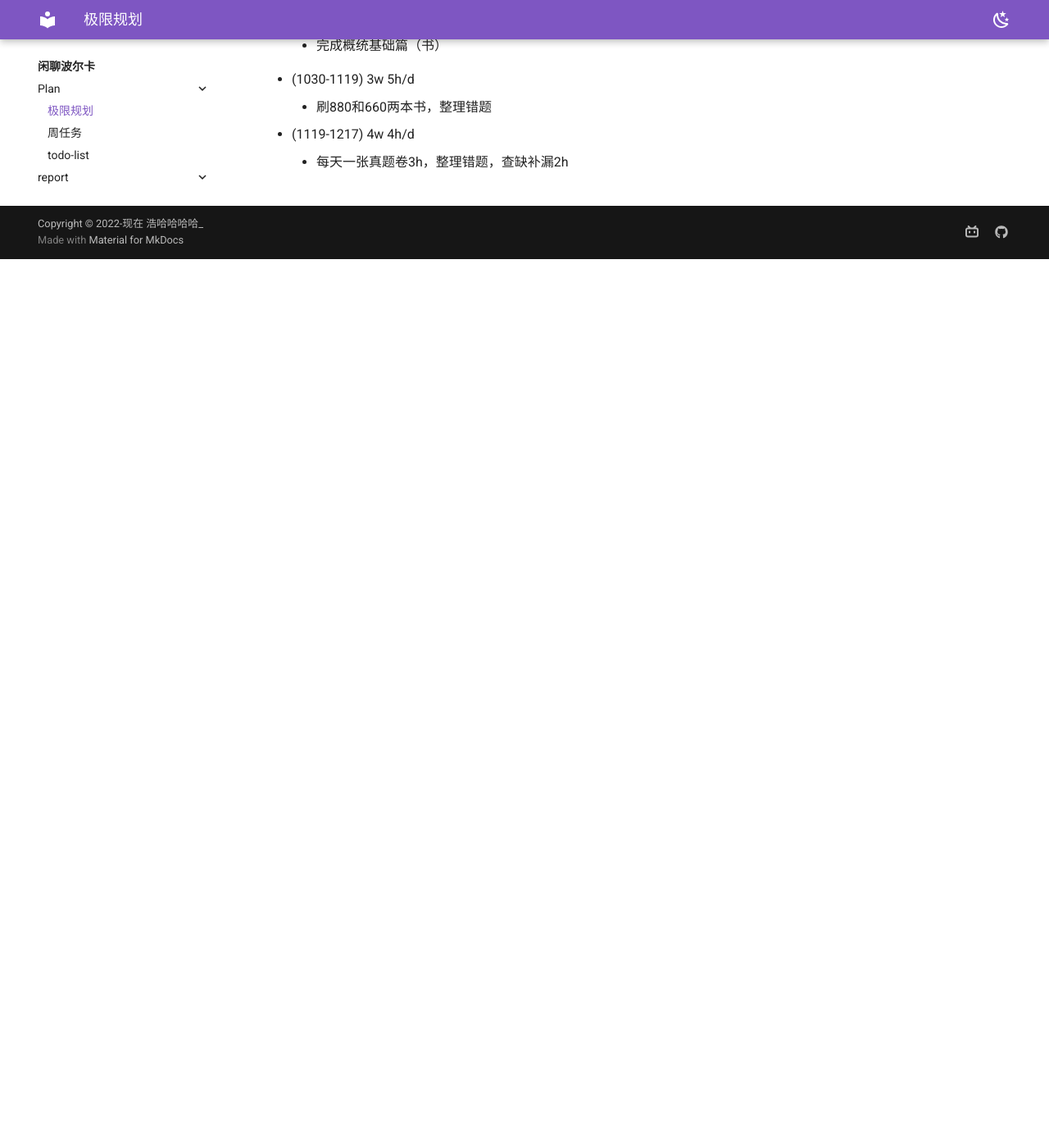
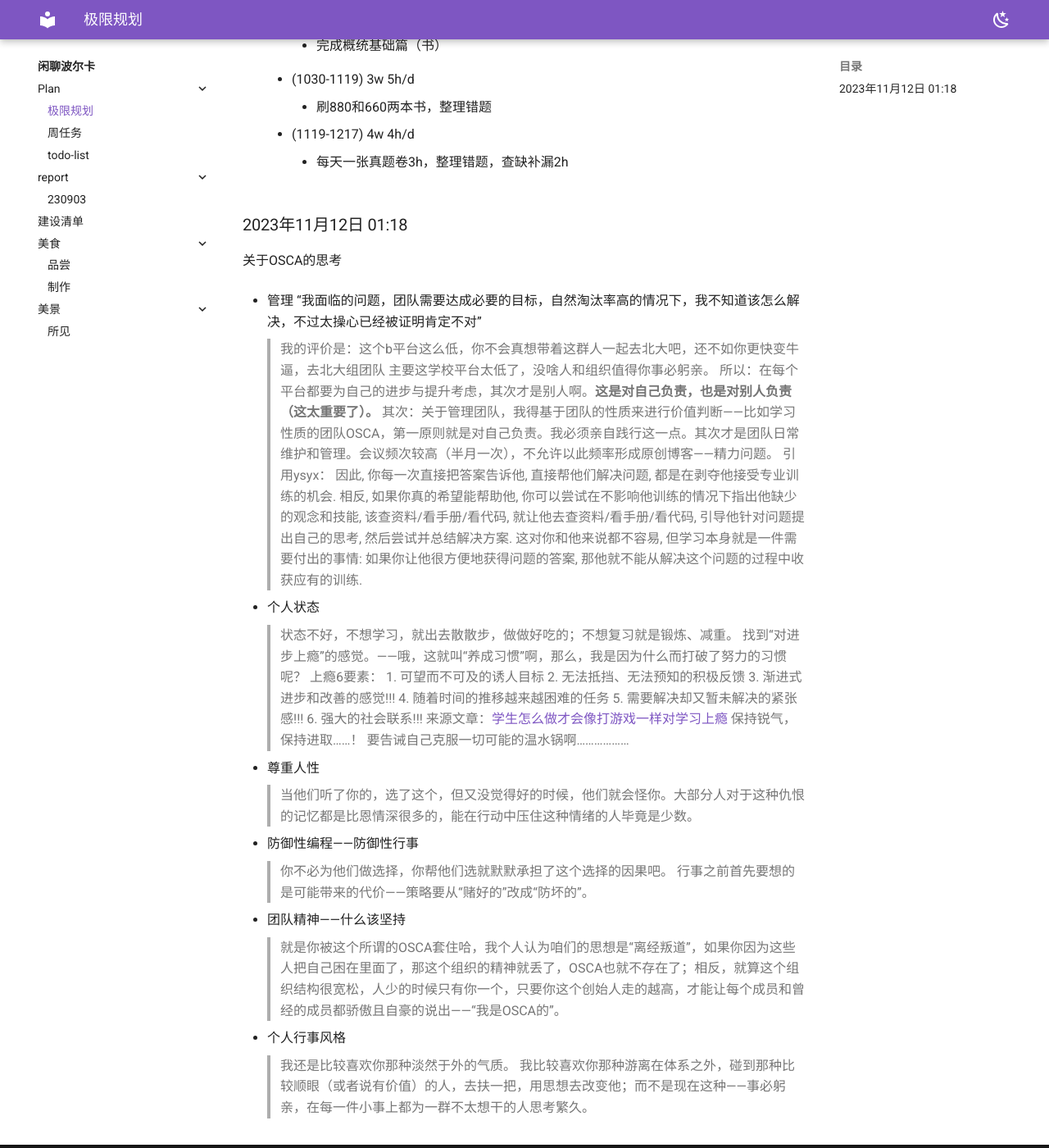
Before and after one commit to Haohahahaha/chat, an MkDocs documentation site: the page built from docs/plan/PEE-plans.md, in a window 1280 px wide and 1400 px high, scrolled down 2319 px. Shown: the whole window at 82% size. Built offline with MkDocs 1.6.1 and Material for MkDocs 9.7.7, drawn with Linux system fonts in a browser that asks for light colours; before the commit the page ends 2635 px from its top, so only the background shows below that.

Commit message:
2023-11-12_02:00:03 update

```diff
--- a/docs/plan/PEE-plans.md
+++ b/docs/plan/PEE-plans.md
@@ -128,3 +128,44 @@
         - 尽力完成B阶段内容
 
 -->
+
+### 2023年11月12日 01:18
+
+关于OSCA的思考
+
+- 管理
+“我面临的问题，团队需要达成必要的目标，自然淘汰率高的情况下，我不知道该怎么解决，不过太操心已经被证明肯定不对”
+> 我的评价是：这个b平台这么低，你不会真想带着这群人一起去北大吧，还不如你更快变牛逼，去北大组团队
+> 主要这学校平台太低了，没啥人和组织值得你事必躬亲。
+所以：在每个平台都要为自己的进步与提升考虑，其次才是别人啊。**这是对自己负责，也是对别人负责（这太重要了）。**
+其次：关于管理团队，我得基于团队的性质来进行价值判断——比如学习性质的团队OSCA，第一原则就是对自己负责。我必须亲自践行这一点。其次才是团队日常维护和管理。会议频次较高（半月一次），不允许以此频率形成原创博客——精力问题。
+引用ysyx：
+> 因此, 你每一次直接把答案告诉他, 直接帮他们解决问题, 都是在剥夺他接受专业训练的机会. 相反, 如果你真的希望能帮助他, 你可以尝试在不影响他训练的情况下指出他缺少的观念和技能, 该查资料/看手册/看代码, 就让他去查资料/看手册/看代码, 引导他针对问题提出自己的思考, 然后尝试并总结解决方案. 这对你和他来说都不容易, 但学习本身就是一件需要付出的事情: 如果你让他很方便地获得问题的答案, 那他就不能从解决这个问题的过程中收获应有的训练.
+
+- 个人状态
+> 状态不好，不想学习，就出去散散步，做做好吃的；不想复习就是锻炼、减重。
+找到“对进步上瘾”的感觉。——哦，这就叫“养成习惯”啊，那么，我是因为什么而打破了努力的习惯呢？
+> 上瘾6要素：
+> 1. 可望而不可及的诱人目标
+> 2. 无法抵挡、无法预知的积极反馈
+> 3. 渐进式进步和改善的感觉!!!
+> 4. 随着时间的推移越来越困难的任务
+> 5. 需要解决却又暂未解决的紧张感!!!
+> 6. 强大的社会联系!!!
+> 来源文章：[学生怎么做才会像打游戏一样对学习上瘾](https://zhuanlan.zhihu.com/p/500730713)
+保持锐气，保持进取……！
+要告诫自己克服一切可能的温水锅啊………………
+
+- 尊重人性
+> 当他们听了你的，选了这个，但又没觉得好的时候，他们就会怪你。大部分人对于这种仇恨的记忆都是比恩情深很多的，能在行动中压住这种情绪的人毕竟是少数。
+
+- 防御性编程——防御性行事
+> 你不必为他们做选择，你帮他们选就默默承担了这个选择的因果吧。
+行事之前首先要想的是可能带来的代价——策略要从“赌好的”改成“防坏的”。
+
+- 团队精神——什么该坚持
+> 就是你被这个所谓的OSCA套住哈，我个人认为咱们的思想是“离经叛道”，如果你因为这些人把自己困在里面了，那这个组织的精神就丢了，OSCA也就不存在了；相反，就算这个组织结构很宽松，人少的时候只有你一个，只要你这个创始人走的越高，才能让每个成员和曾经的成员都骄傲且自豪的说出——“我是OSCA的”。
+
+- 个人行事风格
+> 我还是比较喜欢你那种淡然于外的气质。
+> 我比较喜欢你那种游离在体系之外，碰到那种比较顺眼（或者说有价值）的人，去扶一把，用思想去改变他；而不是现在这种——事必躬亲，在每一件小事上都为一群不太想干的人思考繁久。
```
